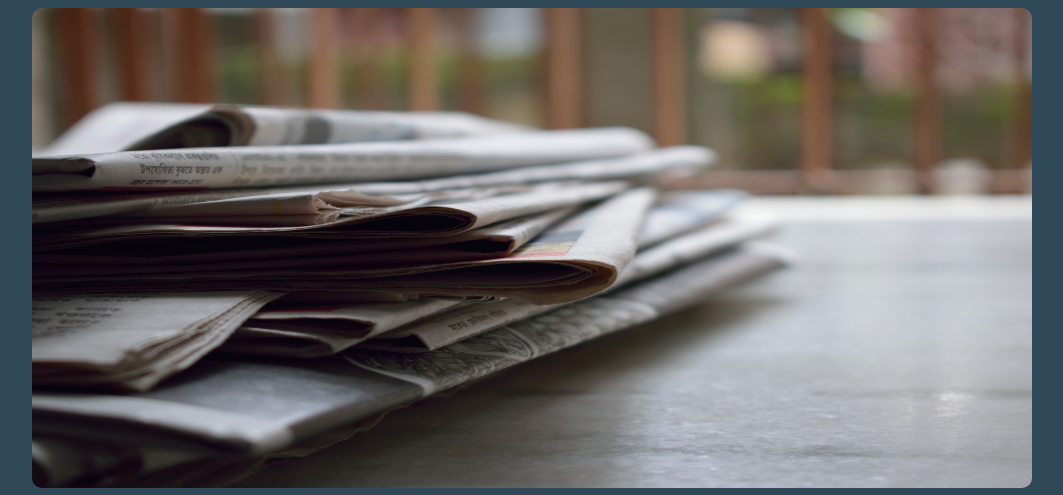
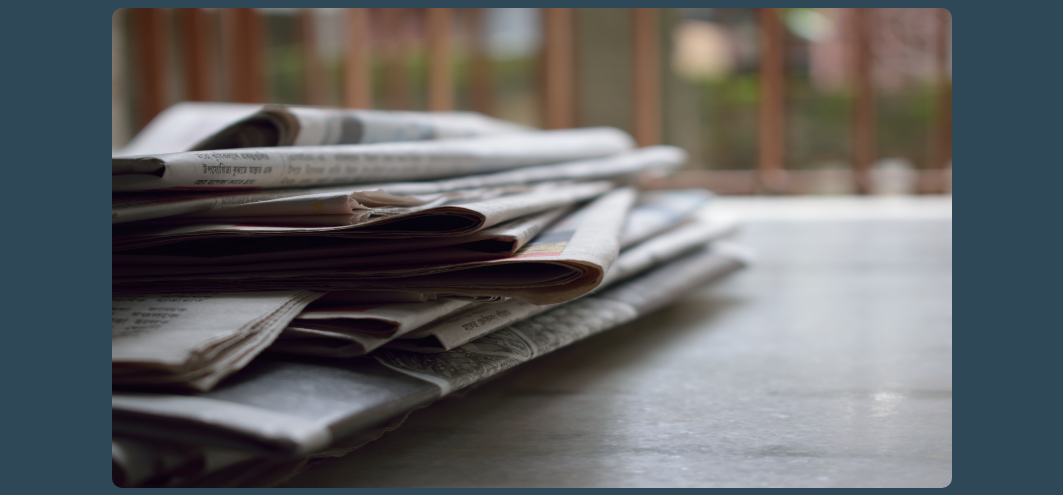
Before and after one commit to fernandoluizfb/Fernando-Barbosa, a plain HTML site: page index.html in a window 1280 px wide. Shown: the top 495 px of the page, without its empty margins (108-1171 px from the left). Drawn offline with Linux system fonts and the light colour scheme.

Commit message:
Update index.css

```diff
--- a/index.css
+++ b/index.css
@@ -5,6 +5,7 @@ body{
     text-align: center;
     font-family: 'Quicksand', sans-serif;
     box-sizing: border-box;
+
 }
 
 
@@ -64,7 +65,7 @@ h3 {
 
 img {
    width: 100%;
-   max-width: 1000px;
+   max-width: 840px;
    height: 100%;
    max-height: 480px;
    border-radius: 10px;
```
